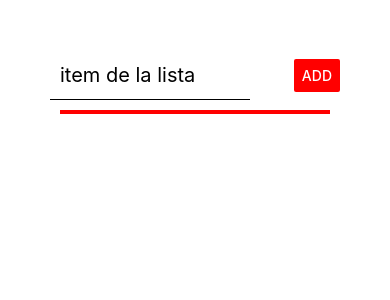
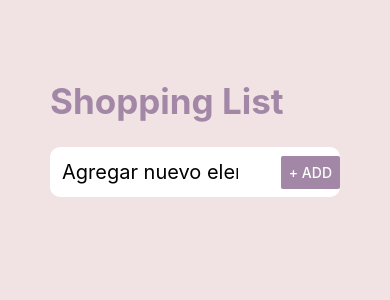
Before and after one commit to KatyaEspinosa03/ReactNativeApp, a React Native app: screen / in a window 390 px wide. Shown: the top 300 px of the page. Built offline with nearby package versions, Linux system fonts and the light colour scheme.

Commit message:
agregue estilos a la lista, agregue un boton de cancelar en el modal y la funcion onhandlecancel para cerrar el modal cuando el usuario no quiera eliminar el item seleccionado

```diff
--- a/App.js
+++ b/App.js
@@ -26,10 +26,10 @@ export default function App() {
 
   const renderListItem = ({ item, index }) => (
     <TouchableOpacity
-    style={styles.TextContainer}
+    style={styles.itemContainer}
     onPress={() => onHandleModal(index)}
     >
-    <Text style={styles.Text}> {item.value} </Text>
+    <Text style={styles.TextItem}> {item.value} </Text>
     </TouchableOpacity>
   )
 
@@ -41,6 +41,10 @@ export default function App() {
     setModalVisible(false)
   }
 
+  const onHandleCancel = () => {
+    setModalVisible(false);
+  }
+
   const onHandleModal = (index) => {
     console.log(index)
     setModalVisible(true)
@@ -48,13 +52,14 @@ export default function App() {
   }
   return (
     <View style={styles.container}>
+      <Text style={styles.title}>Shopping List</Text>
       <View style={styles.inputContainer}>
-        <TextInput placeholder='item de la lista'
+        <TextInput placeholder='Agregar nuevo elemento'
         style={styles.input}
         value={textValue}
         onChangeText={onHandleChangeItem}>
         </TextInput>
-        <Button title= "ADD" color={"#ff0000"}
+        <Button title= "+ ADD" color={"#a288a6"}
         onPress={addItems}/>
       </View>
 
@@ -67,7 +72,9 @@ export default function App() {
       </View>
 
       <Modal modalVisible={modalVisible}
-      onHandleDelete={onHandleDelete}/>
+      onHandleDelete={onHandleDelete}
+      onHandleCancel={onHandleCancel}
+     />
 
     </View>
   );
@@ -75,7 +82,16 @@ export default function App() {
 
 const styles = StyleSheet.create({
   container: {
+    flex: 1,
     padding: 50,
+    paddingTop: 80,
+    backgroundColor: "#f1e3e4"
+  },
+  title: {
+    fontSize: 35,
+    fontWeight: "bold",
+    marginBottom: 25,
+    color: "#a288a6"
   },
   inputContainer: {
     flexDirection: "row",
@@ -85,30 +101,35 @@ const styles = StyleSheet.create({
     borderRadius: 10,
   },
   input: {
-    borderBottomColor: "black",
-    borderBottomWidth: 1,
     width: 200,
     height: 50,
     fontSize: 20,
-    padding: 10,
+    padding: 12,
   },
   listContainer:{
-    justifyContent: 'center',
-    alignItems: 'center',
-    margin: 10,
-    borderColor: "#ff0000",
-    borderWidth: 2,
+    marginTop: 25
   },
   Text: {
     fontSize: 24,
   },
-
-  TextContainer:{
-    borderColor:"#ff0000",
-    alignItems: "center",
-    borderWidth: 2,
-    marginVertical: 20,
-    padding: 10,
-    width: "100%",
+  itemContainer: {
+    height: 40,
+    marginVertical: 10,
+    marginHorizontal: 5,
+    borderRadius: 10,
+    justifyContent: "center",
+    backgroundColor: "#b75d69",
+    shadowColor: "#1c1d21",
+    shadowOffset: { width: 0, height: 2},
+    shadowOpacity: 0.5,
+    shadowRadius: 3,
+    elevation: 5,
+  },
+  TextItem:{
+    fontSize: 18,
+    paddingLeft: 15,
+    color: "#fff",
+   fontWeight: "600",
+   fontVariant: "no-common-ligtures"
   }
 });
--- a/components/Modal.js
+++ b/components/Modal.js
@@ -1,22 +1,33 @@
 import React from 'react'
 import {StyleSheet, Text, View, Modal as NewModal, Button }from "react-native"
 
-const Modal = ({modalVisible, onHandleDelete}) => {
+const Modal = ({modalVisible, onHandleDelete, onHandleCancel}) => {
+
+
+
   return (
     <NewModal
       visible={modalVisible}
       animationType="fade"
+      transparent={true}
       >
+        <View style={styles.modalContainer}>
+          <View style={styles.modalContent}>
             <View style={styles.modalTitle}>
-          <Text> Mi modal </Text>
             </View>
             <View style={styles.modalMessage}>
-          <Text> Estás seguro que quieres eliminar</Text>
+              <Text>Estas seguro que deseas eliminar el elemento?</Text>
             </View>
             <View style={styles.modalButton}>
-          <Button
-          title="confirmar"
-          onPress={onHandleDelete}/>
+            <Button title="Cancelar"
+              onPress={onHandleCancel}
+              color={"#a288a6"}/>
+              <Button title="Borrar"
+              onPress={onHandleDelete}
+              color={"#a288a6"}/>
+
+            </View>
+          </View>
       </View>
       </NewModal>
   )
@@ -25,20 +36,36 @@ const Modal = ({modalVisible, onHandleDelete}) => {
 }
 
 const styles = StyleSheet.create({
+   modalContainer: {
+    flex: 1,
+    justifyContent: "center",
+    alignItems: "center",
+   },
+   modalContent: {
+    backgroundColor: "#f1e3e4",
+    borderRadius: 20,
+    padding: 35,
+    alignItems: "center",
+    shadowColor: '#000',
+    shadowOffset: { width: 0, height: 3 },
+    shadowOpacity: 0.2,
+    shadowRadius: 3,
+    elevation: 5,
+   },
    modalTitle: {
-      backgroundColor: "#ccc",
     color: "#fff",
     fontSize: 18,
    },
-      modalMessage: {
+   modalMessage:{
     marginBottom: 15,
     justifyContent: "center",
-        alignItems: "center"
+    alignItems: "center",
    },
    modalButton: {
     marginTop: 15,
-
-      }
+    flexDirection: "row",
+    justifyContent: "space-between"
+   },
   });
 
 export default Modal
```
Also changed, not shown: components/Input.js (added). Lines whose indentation alone changed are shown as unchanged.
